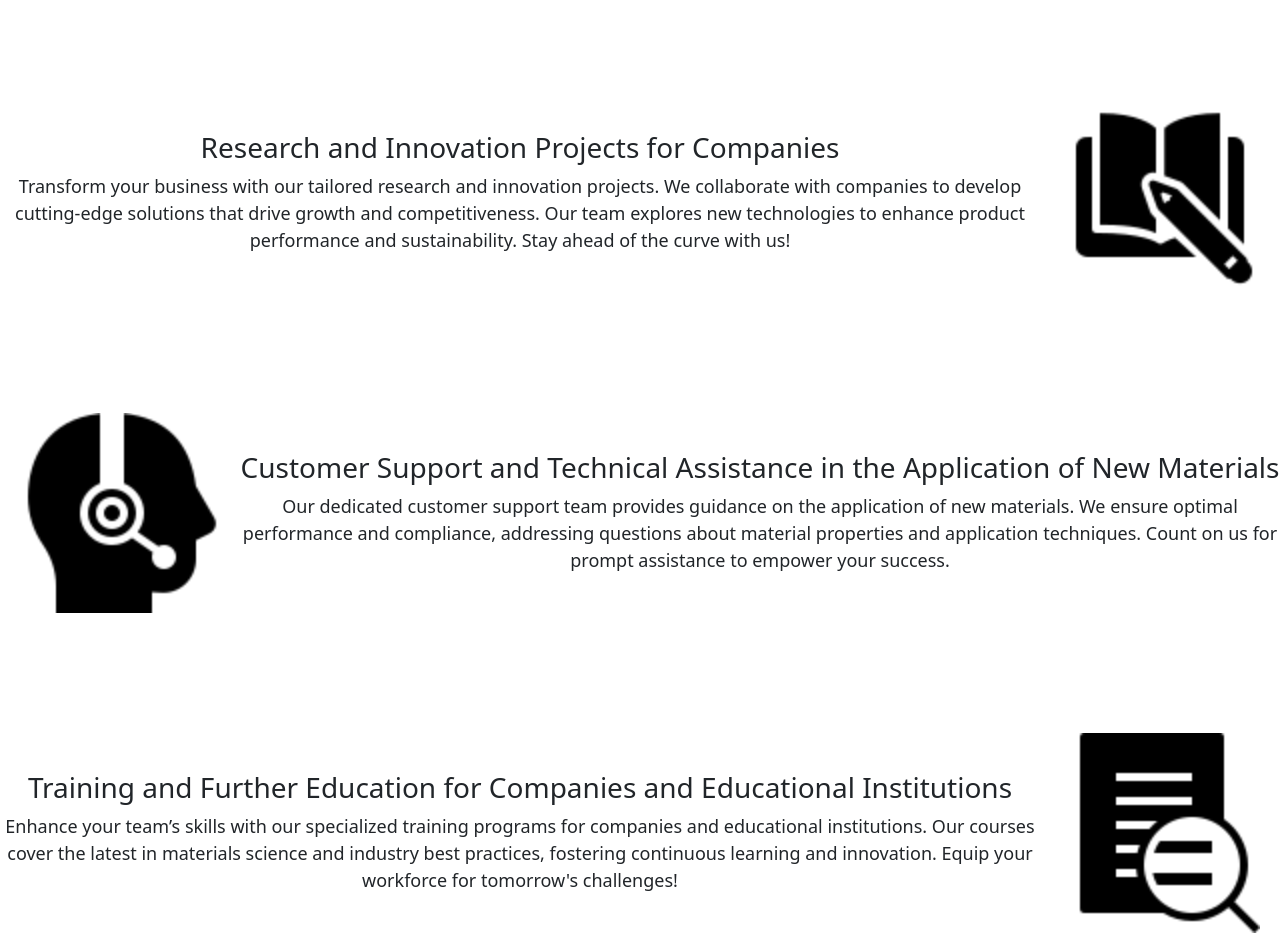
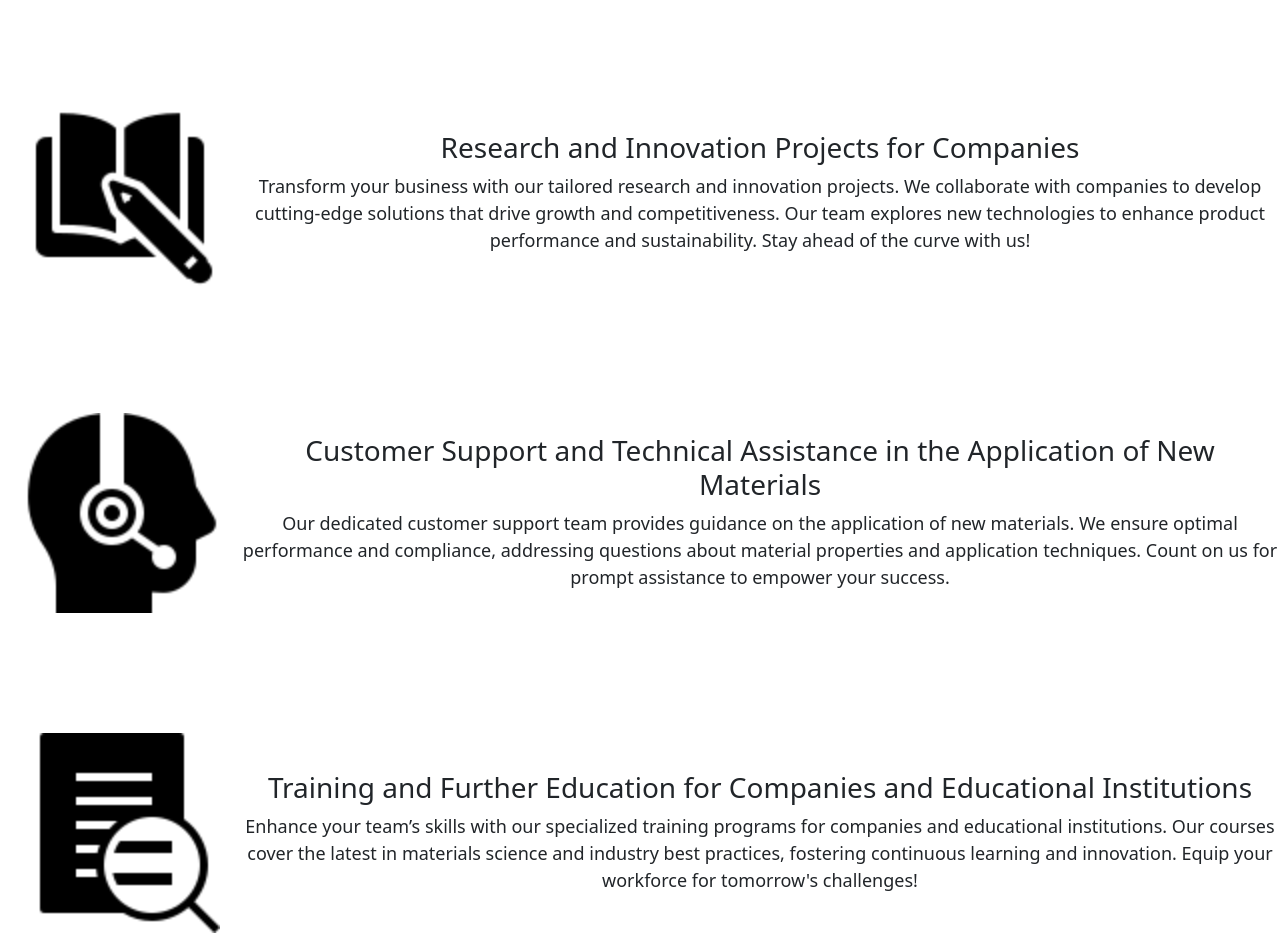
Before and after one commit to GibMirChaoscob/Mevec-Website, a plain HTML site: page Pages/Offers.html in a window 1280 px wide. Shown: the part 400-1352 px from the top of the page. Drawn offline with nearby package versions, Linux system fonts and the light colour scheme.

Commit message:
Refactor Offers page and update styles

```diff
--- a/Pages/Offers.html
+++ b/Pages/Offers.html
@@ -39,37 +39,37 @@
         <a>
             <img src="../Images/icons8-consultation-100.png" class="off-image" alt="">
         </a>
-        <span class="rec-text">
+        <span class="off-text">
             <h3>Consultation and support in material development and damage cases</h3>
             We offer expert consultation in material development and damage analysis to ensure optimal performance and durability. Our team identifies suitable materials, troubleshoots issues, and provides actionable solutions to minimize downtime and enhance product longevity. Partner with us for material excellence.
         </span>
     </div>
 
     <div class="rec-container">
-        <span class="rec-text">
-            <h3>Research and Innovation Projects for Companies</h3>Transform your business with our tailored research and innovation projects. We collaborate with companies to develop cutting-edge solutions that drive growth and competitiveness. Our team explores new technologies to enhance product performance and sustainability. Stay ahead of the curve with us!</span>
         <a>
             <img src="../Images/icons8-book-and-pencil-100.png" class="off-image" alt="">
         </a>
+        <span class="off-text">
+            <h3>Research and Innovation Projects for Companies</h3>Transform your business with our tailored research and innovation projects. We collaborate with companies to develop cutting-edge solutions that drive growth and competitiveness. Our team explores new technologies to enhance product performance and sustainability. Stay ahead of the curve with us!</span>
     </div>
 
     <div class="rec-container">
         <a>
             <img src="../Images/icons8-customer-support-100.png" class="off-image" alt="">
         </a>
-        <span class="rec-text">
+        <span class="off-text">
             <h3>Customer Support and Technical Assistance in the Application of New Materials</h3>
             Our dedicated customer support team provides guidance on the application of new materials. We ensure optimal performance and compliance, addressing questions about material properties and application techniques. Count on us for prompt assistance to empower your success.
         </span>
     </div>
     <div class="rec-container">
-        <span class="rec-text">
+        <a>
+            <img src="../Images/icons8-analyze-100.png" class="off-image" alt="">
+        </a>
+        <span class="off-text">
             <h3>Training and Further Education for Companies and Educational Institutions</h3>
             Enhance your team’s skills with our specialized training programs for companies and educational institutions. Our courses cover the latest in materials science and industry best practices, fostering continuous learning and innovation. Equip your workforce for tomorrow's challenges!
         </span>
-        <a>
-            <img src="../Images/icons8-analyze-100.png" class="off-image" alt="">
-        </a>
     </div>
 
 
--- a/style.css
+++ b/style.css
@@ -143,9 +143,16 @@ footer a:hover {
     font-size: 18px;
     flex-grow: 1;
     text-align: center;
+    margin: 2pxgit;
 }
 .off-image {
     width: 200px;
     height: 200px;
     margin: 0 20px;
 }
+.off-text {
+    font-size: 18px;
+    flex-grow: 1;
+    text-align: center;
+    margin: 2px;
+}
```
